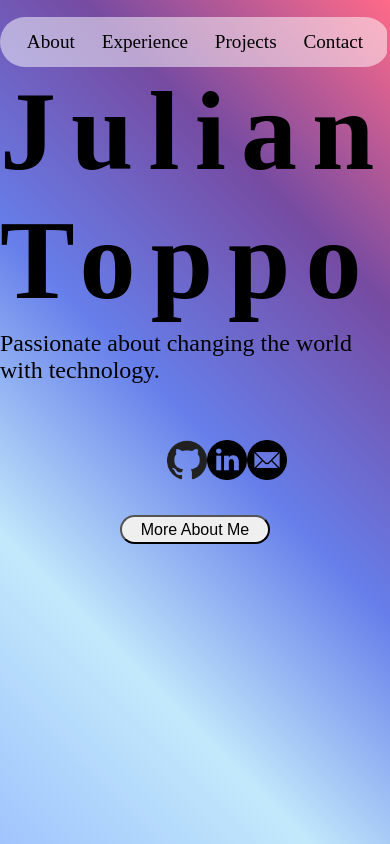
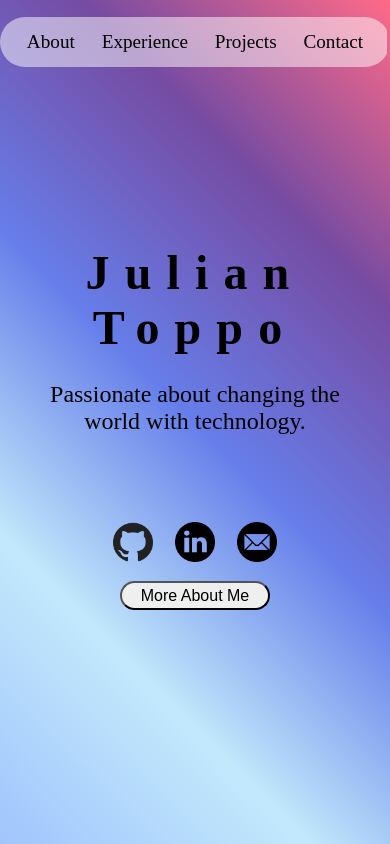
Before and after one commit to JulianToppo/pace-task, a Next.js app: page / in a window 390 px wide. Shown: the top 844 px of the page. Built offline with nearby package versions, Linux system fonts and the light colour scheme.

Commit message:
Hero section made responsive

```diff
--- a/styles/Hero.module.css
+++ b/styles/Hero.module.css
@@ -52,13 +52,13 @@
 
 .username {
     font-size: 7rem;
-    align-self: center;
+    text-align: center;
     letter-spacing: 0.4cm;
 }
 
 .profileHeading {
     font-size: 1.5rem;
-    align-self: center;
+    text-align: center;
 
 }
 
@@ -105,3 +105,30 @@
 
     border-radius: 25px;
 }
+
+
+@media (max-width:768px) {
+    .username{
+        font-size: 3rem;
+        text-align: center;
+    }
+
+    .credentials{
+        height:40%;
+    }
+
+    .profileHeading{
+        padding:5%;
+    }
+
+    .socials{
+        height: 20%;
+    }
+    .herosection{
+        gap: 0%;
+    }
+    .socialIcons{
+        width:50%;
+        justify-content: space-around;
+    }
+}
```
